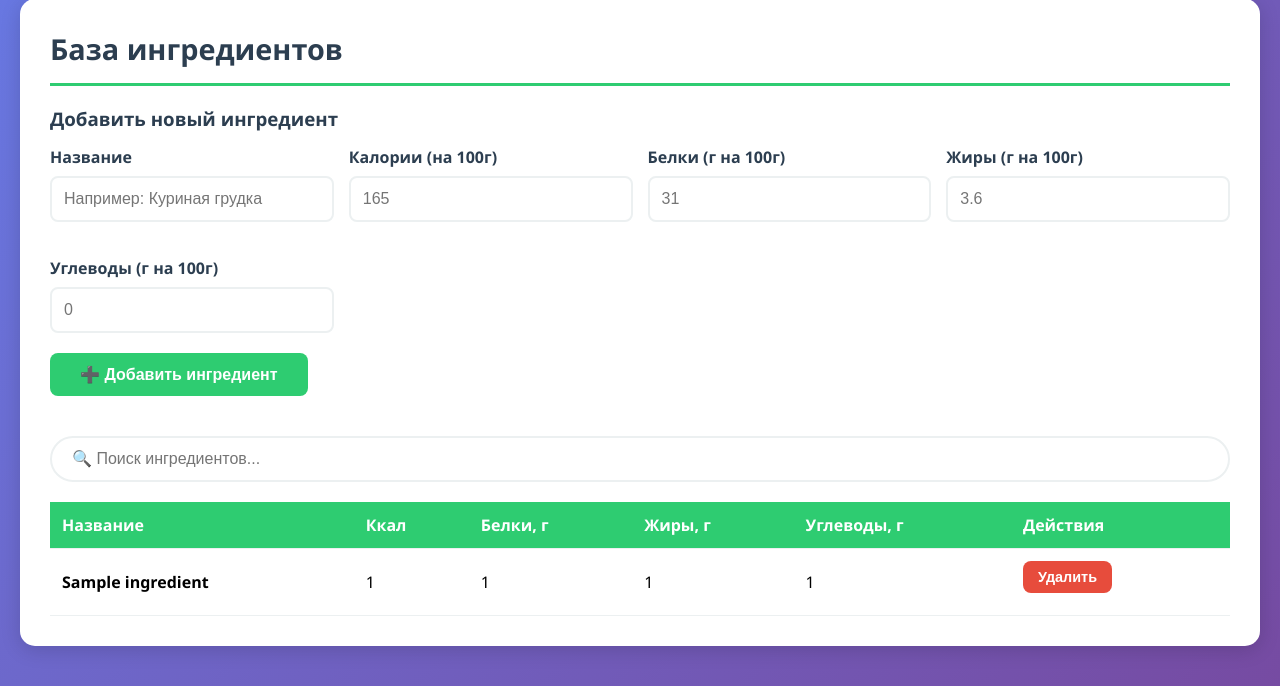
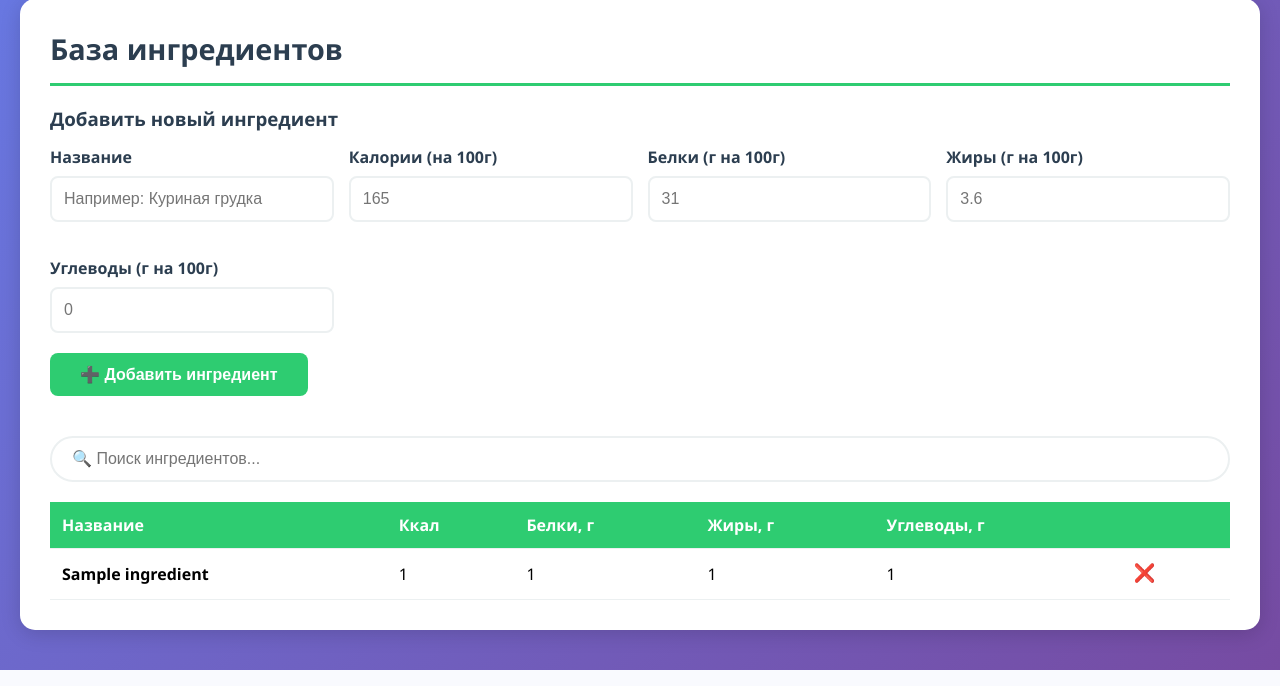
Before and after one commit to TomatoInOil/food-purchase-planner, a Django app: page / in a window 1280 px wide, after a click on "🥗 Ингредиенты". Shown: the part 279-965 px from the top of the page. Run offline with Django 5.2, Linux system fonts and the light colour scheme; a user stored in the database is signed in; tables that the repository leaves empty hold one stand-in row (values such as "Sample post").

Commit message:
feat(ingredients): update delete button style and enhance ingredient table layout
- Replaced the delete button with a new icon button for a cleaner interface.
- Updated CSS styles for the button to improve usability and visual consistency.
- Adjusted the ingredient table header to remove the "Actions" label for a more streamlined appearance.

```diff
--- a/src/config/static/css/recipe_manager.css
+++ b/src/config/static/css/recipe_manager.css
@@ -333,6 +333,19 @@ textarea {
 .btn-small {
     padding: 8px 15px;
     font-size: 0.9em;
+}
+
+.btn-icon {
+    background: none;
+    border: none;
+    padding: 4px 6px;
+    font-size: 1.1em;
+    cursor: pointer;
+    line-height: 1;
+}
+
+.btn-icon:hover {
+    opacity: 0.8;
 }
 
 .ingredient-row {
--- a/src/config/static/js/ingredients.js
+++ b/src/config/static/js/ingredients.js
@@ -27,7 +27,7 @@ function renderIngredients() {
     const tbody = document.getElementById('ingredientTableBody');
     tbody.innerHTML = ingredients.map(ing => {
         const deleteBtn = ing.is_owner
-            ? `<button class="btn btn-danger btn-small" onclick="deleteIngredient(${ing.id})">Удалить</button>`
+            ? `<button type="button" class="btn-icon" onclick="deleteIngredient(${ing.id})" title="Удалить">❌</button>`
             : '';
         return `
         <tr>
--- a/src/config/templates/recipe_manager/_tab_ingredients.html
+++ b/src/config/templates/recipe_manager/_tab_ingredients.html
@@ -44,7 +44,7 @@
                     <th><span class="th-full">Белки, г</span><span class="th-short">Б</span></th>
                     <th><span class="th-full">Жиры, г</span><span class="th-short">Ж</span></th>
                     <th><span class="th-full">Углеводы, г</span><span class="th-short">У</span></th>
-                    <th>Действия</th>
+                    <th></th>
                 </tr>
             </thead>
             <tbody id="ingredientTableBody">
```
